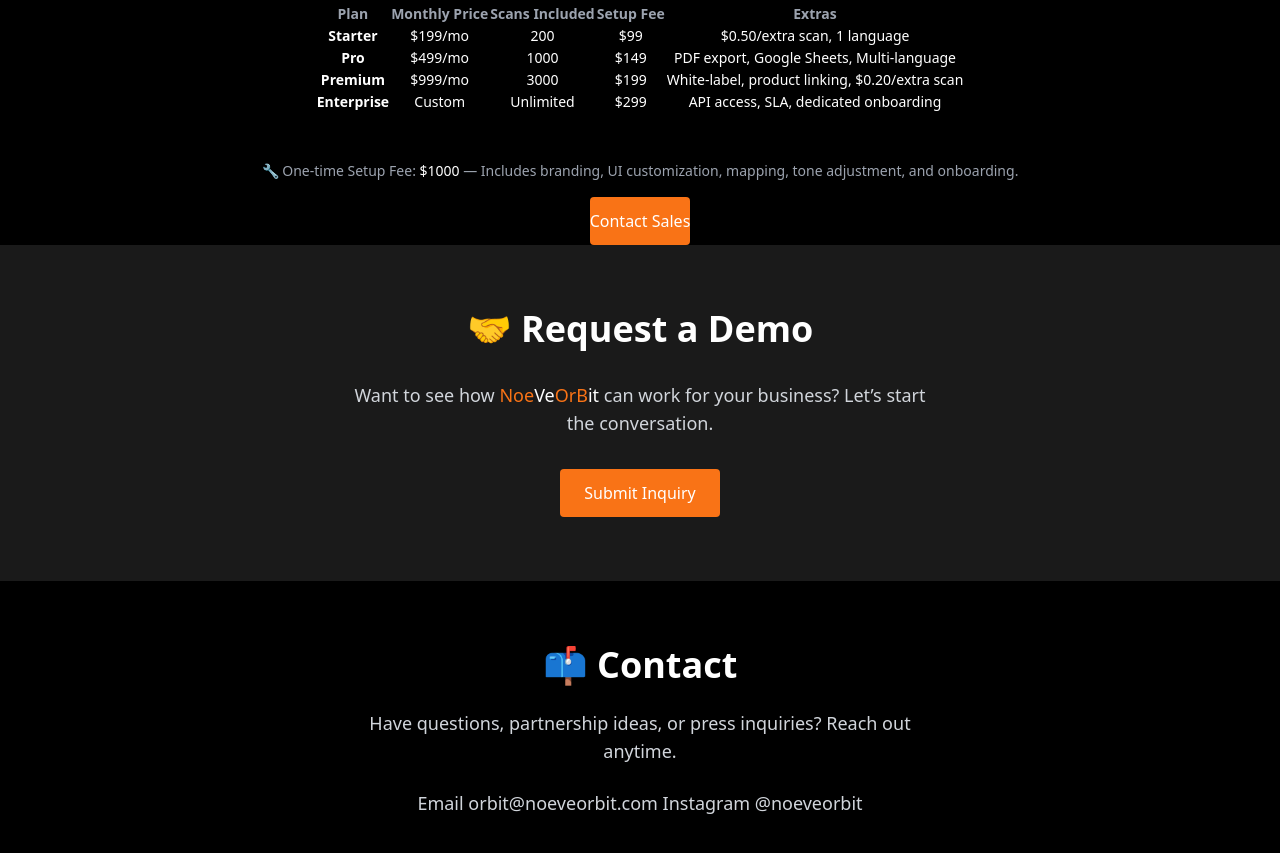
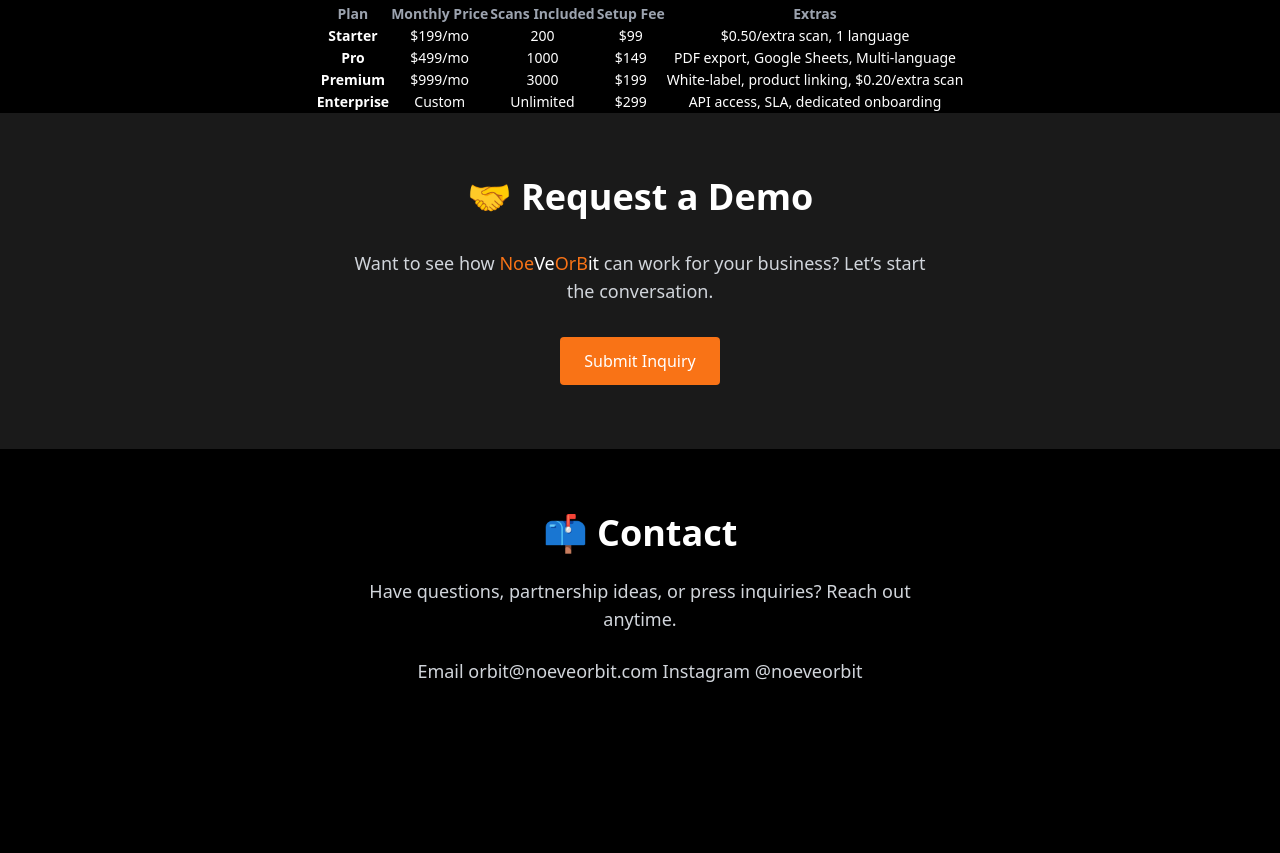
Before and after one commit to oistlouo/atladmate-site, a website: page index.html in a window 1280 px wide. Shown: the part 1689-2542 px from the top of the page. After the commit the page ends 2438 px from the top, so only its background shows below. Drawn offline with Linux system fonts and the light colour scheme.

```diff
--- a/index.html
+++ b/index.html
@@ -107,12 +107,6 @@
           </tbody>
         </table>
       </div>
-      <div class="mt-12 space-y-4">
-        <div class="text-sm text-gray-400">🔧 One-time Setup Fee: <span class="text-white font-medium">$1000</span> — Includes branding, UI customization, mapping, tone adjustment, and onboarding.</div>
-        <a href="mailto:orbit@noeveorbit.com" class="inline-block bg-orange-500 px-8 py-3 rounded text-white hover:bg-orange-600 transition">
-          Contact Sales
-        </a>
-      </div>
     </section>
 
     <!-- Request a Demo Section -->
```
